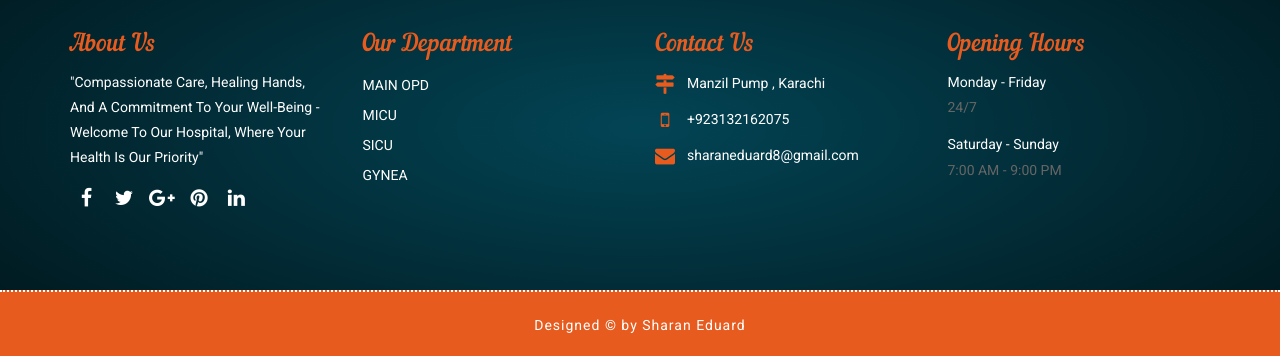
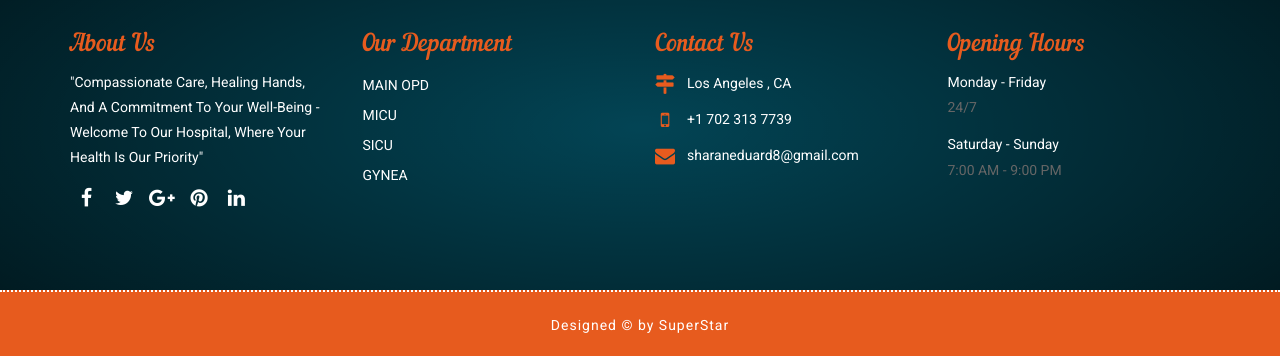
Before and after one commit to superstar1122/Hospital-Site, a plain HTML site: page index.html in a window 1280 px wide. Shown: the part 6457-6813 px from the top of the page. Drawn offline with Linux system fonts and the light colour scheme; a web font is replaced by a local one.

Commit message:
author update

```diff
--- a/index.html
+++ b/index.html
@@ -860,12 +860,12 @@
                                 <h3>Contact Us</h3>
                                 <p>
                                     <i class="fa fa-map-signs" aria-hidden="true"></i>
-                                    <span>Manzil Pump , Karachi</span>
+                                    <span>Los Angeles , CA</span>
                                 </p>
                                 <p>
                                     <i class="fa fa-mobile" aria-hidden="true"></i>
                                     <span>
-									+923132162075
+									+1 702 313 7739
 								</span>
                                 </p>
                                 <p>
@@ -904,7 +904,7 @@
                 <div class="container">
                     <div class="row">
                         <div class="col-lg-12 col-md-12 col-sm-12 col-xs-12">
-                            <h6 class="copy-title"> Designed &copy; by Sharan Eduard <a href="#" target="_blank"></a> </h6>
+                            <h6 class="copy-title"> Designed &copy; by SuperStar <a href="#" target="_blank"></a> </h6>
                         </div>
                     </div>
                     <!-- end row -->
```
